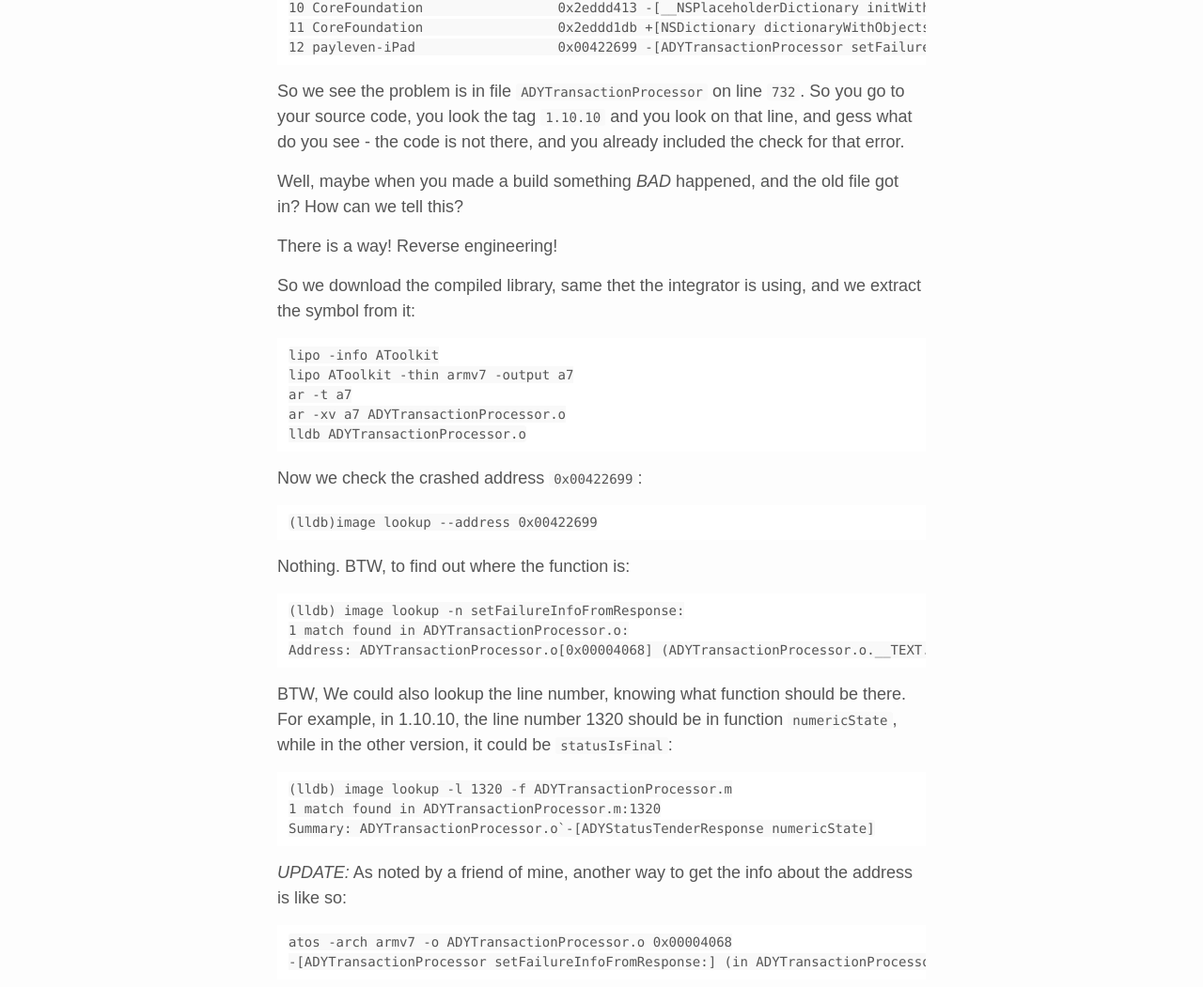
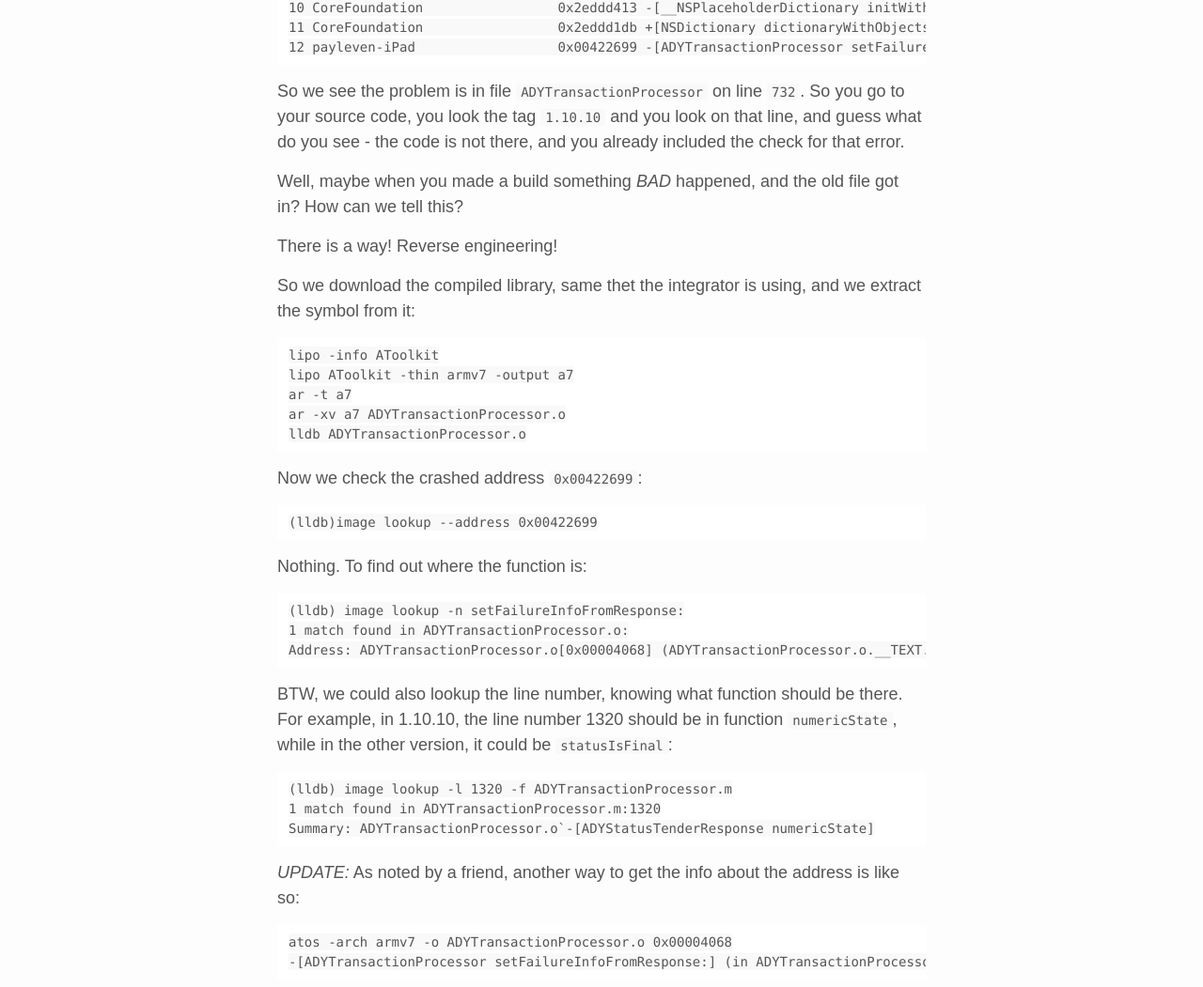
Before and after one commit to andreivisan/xslim.github.io, a Jekyll site: the page built from _posts/2015-02-06-how-to-prove-that-integrator-is-using-a-wrong-lib-version.md, in a window 1280 px wide. Shown: the part 469-1520 px from the top of the page at 94% size. Built offline with Jekyll 4.4.1, drawn with Linux system fonts in a browser that asks for light colours; Markdown is read by kramdown in place of the engine named in the settings; comment, search, counter and statistics services are not loaded.

Commit message:
Update 2015-02-06-how-to-prove-that-integrator-is-using-a-wrong-lib-version.md

````diff
--- a/_posts/2015-02-06-how-to-prove-that-integrator-is-using-a-wrong-lib-version.md
+++ b/_posts/2015-02-06-how-to-prove-that-integrator-is-using-a-wrong-lib-version.md
@@ -19,7 +19,7 @@ And the Crash log looks like this:
 12 payleven-iPad                  0x00422699 -[ADYTransactionProcessor setFailureInfoFromResponse:] (ADYTransactionProcessor.m:732)
 ```
 
-So we see the problem is in file `ADYTransactionProcessor` on line `732`. So you go to your source code, you look the tag `1.10.10` and you look on that line, and gess what do you see - the code is not there, and you already included the check for that error.
+So we see the problem is in file `ADYTransactionProcessor` on line `732`. So you go to your source code, you look the tag `1.10.10` and you look on that line, and guess what do you see - the code is not there, and you already included the check for that error.
 
 Well, maybe when you made a build something *BAD* happened, and the old file got in? How can we tell this?
 
@@ -41,14 +41,14 @@ Now we check the crashed address `0x00422699`:
 (lldb)image lookup --address 0x00422699
 ```
 
-Nothing. BTW, to find out where the function is:
+Nothing. To find out where the function is:
 
 ```
 (lldb) image lookup -n setFailureInfoFromResponse:
 1 match found in ADYTransactionProcessor.o:
 Address: ADYTransactionProcessor.o[0x00004068] (ADYTransactionProcessor.o.__TEXT.__text + 16488)
 ```
-BTW, We could also lookup the line number, knowing what function should be there. For example, in 1.10.10, the line number 1320 should be in function `numericState`, while in the other version, it could be `statusIsFinal`:
+BTW, we could also lookup the line number, knowing what function should be there. For example, in 1.10.10, the line number 1320 should be in function `numericState`, while in the other version, it could be `statusIsFinal`:
 
 ```
 (lldb) image lookup -l 1320 -f ADYTransactionProcessor.m
@@ -56,7 +56,7 @@ BTW, We could also lookup the line number, knowing what function should be there
 Summary: ADYTransactionProcessor.o`-[ADYStatusTenderResponse numericState]
 ```
 
-*UPDATE:* As noted by a friend of mine, another way to get the info about the address is like so:
+*UPDATE:* As noted by a friend, another way to get the info about the address is like so:
 
 ```
 atos -arch armv7 -o ADYTransactionProcessor.o 0x00004068
````
